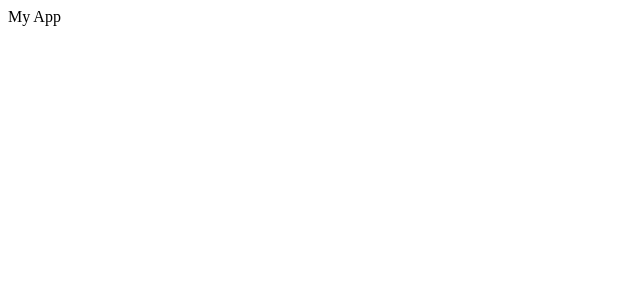
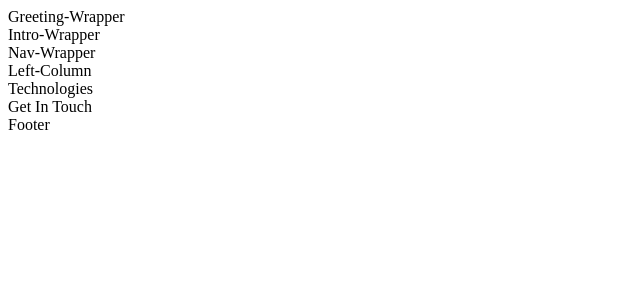
Before and after one commit to manzur1990/jorgemanzur.com, a React (Create React App) app in the folder portfolio-app/: page / in a window 1280 px wide. Shown: the top 300 px of the page, without its empty margins (0-640 px from the left). Built offline with nearby package versions, Linux system fonts and the light colour scheme.

Commit message:
react app added

```diff
--- a/portfolio-app/src/App.js
+++ b/portfolio-app/src/App.js
@@ -1,12 +1,15 @@
-
 function App() {
-  return (
-    <div >
-      <header>
-        My App
-      </header>
-    </div>
-  );
+    return (
+        <>
+            <div>Greeting-Wrapper</div>
+            <div>Intro-Wrapper</div>
+            <div>Nav-Wrapper</div>
+            <div>Left-Column</div>
+            <div>Technologies</div>
+            <div>Get In Touch</div>
+            <div>Footer</div>
+        </>
+    );
 }
 
 export default App;
```
Also changed, not shown: portfolio-app/public/logo192.png (deleted), portfolio-app/public/logo512.png (deleted).
